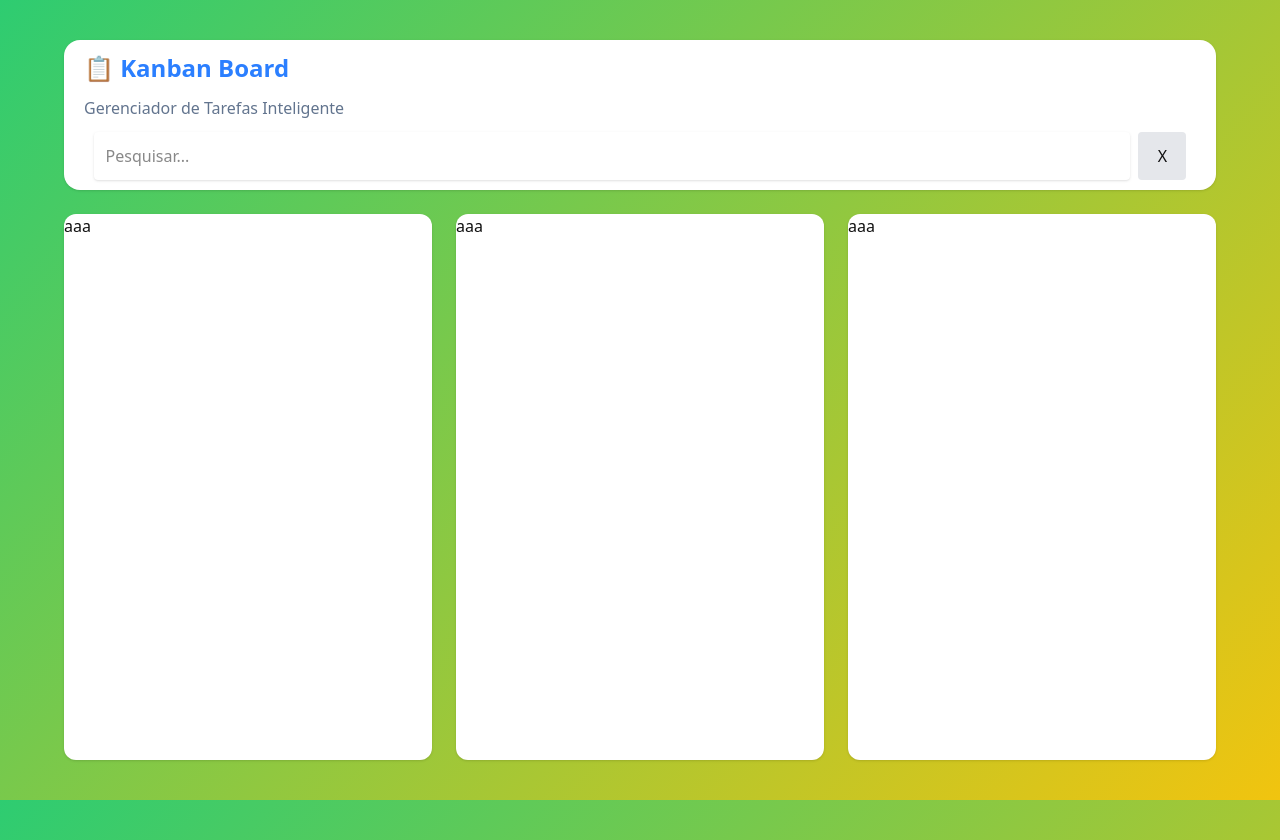
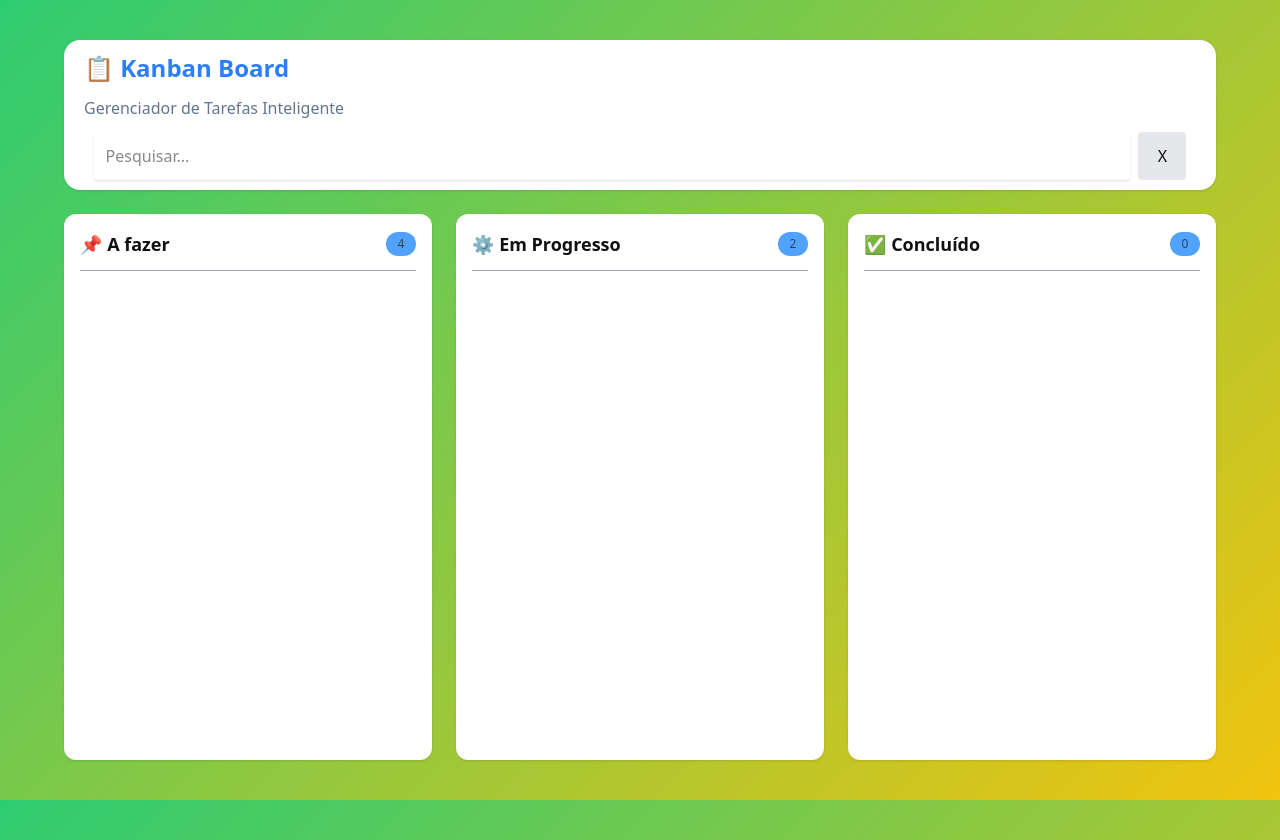
Before and after one commit to Vinist021/kanban, a React (Vite) app: page / in a window 1280 px wide. Built offline with nearby package versions, Linux system fonts and the light colour scheme.

Commit message:
feat: adicionado contador de tarefas

```diff
--- a/src/components/BoardColumn.jsx
+++ b/src/components/BoardColumn.jsx
@@ -1,11 +1,16 @@
-import React from 'react'
+const BoardColumn = ({ title = "Column", counter = 0 }) => {
+  return (
+    <div className="h-full w-[33%] bg-white rounded-xl shadow p-4">
+      <div className="flex items-center justify-between mb-3">
+        <h2 className="text-lg font-semibold">{title}</h2>
+        <span className="px-2 w-[30px] py-1 text-xs text-center font-medium bg-blue-400 text-gray-700 rounded-3xl">
+          {counter}
+        </span>
+      </div>
+      <hr className="text-gray-400" />
+      <div>{/* Column content goes here */}</div>
+    </div>
+  );
+};
 
-const BoardColumn = () => {
-  return (
-    <div className='h-full w-[33%] bg-white rounded-xl shadow'>
-        aaa
-    </div>
-  )
-}
-
-export default BoardColumn
+export default BoardColumn;
--- a/src/components/Container.jsx
+++ b/src/components/Container.jsx
@@ -6,9 +6,9 @@ const Container = () => {
     <div className="w-[90%] h-[90vh] mx-auto flex flex-col items-center mt-10 gap-6">
       <SearchInput></SearchInput>
       <div className="w-full h-[80%] flex gap-6">
-        <BoardColumn></BoardColumn>
-        <BoardColumn></BoardColumn>
-        <BoardColumn></BoardColumn>
+        <BoardColumn title="📌 A fazer" counter={4} />
+        <BoardColumn title="⚙️ Em Progresso" counter={2} />
+        <BoardColumn title="✅ Concluído" counter={0} />
       </div>
     </div>
   );
```
